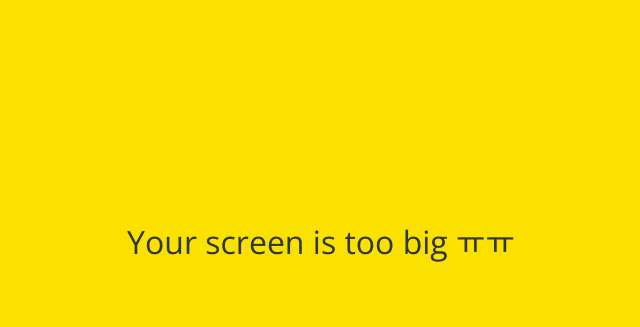
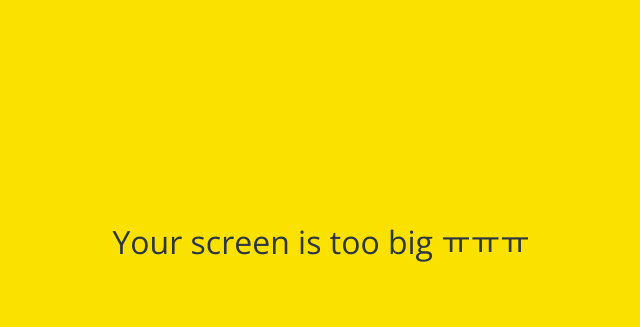
Before and after one commit to donghyunchoi/kokoatalk-clone, a plain HTML site: page index.html in a window 1280 px wide. Shown: the part 158-485 px from the top of the page, without its empty margins (319-959 px from the left). Drawn offline with nearby package versions, Linux system fonts and the light colour scheme.

Commit message:
Update index.html

```diff
--- a/index.html
+++ b/index.html
@@ -38,7 +38,7 @@
         <a href="#">Find Kokoa Account or Password</a>
     </form>
     <div id="no-mobile">
-        <span>Your screen is too big ㅠㅠ</span>
+        <span>Your screen is too big ㅠㅠㅠ</span>
     </div>
 
     <script src="https://kit.fontawesome.com/6478f529f2.js" crossorigin="anonymous"></script>
```
